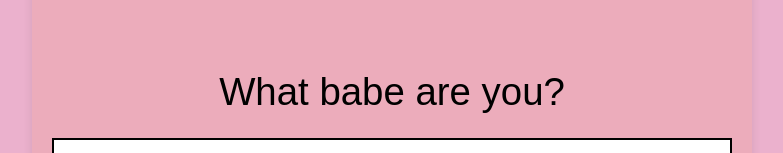
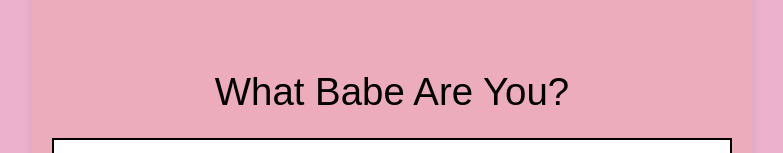
Before and after one commit to samchonan/samchonan.github.io, a plain HTML site: page ref.html in a window 1280 px wide. Shown: the part 256-409 px from the top of the page, without its empty margins (248-1031 px from the left). Drawn offline with Linux system fonts and the light colour scheme.

Commit message:
Add files via upload

```diff
--- a/ref.html
+++ b/ref.html
@@ -12,7 +12,7 @@
             display: flex;
             align-items: center;
             justify-content: center;
-            font-family: Arial;
+            font-family: Arial, Helvetica, sans-serif;
             background: #ebb1cd;
         }
 
@@ -70,7 +70,7 @@
 </head>
 <body>
     <div class="container">
-        <div class="title">What babe are you?</div>
+        <div class="title">What Babe Are You?</div>
         <a href="#" class="start-button" onclick="startGame()">Start</a>
         <div class="game-container" id="game-container">
             <div id="story-text"></div>
```
